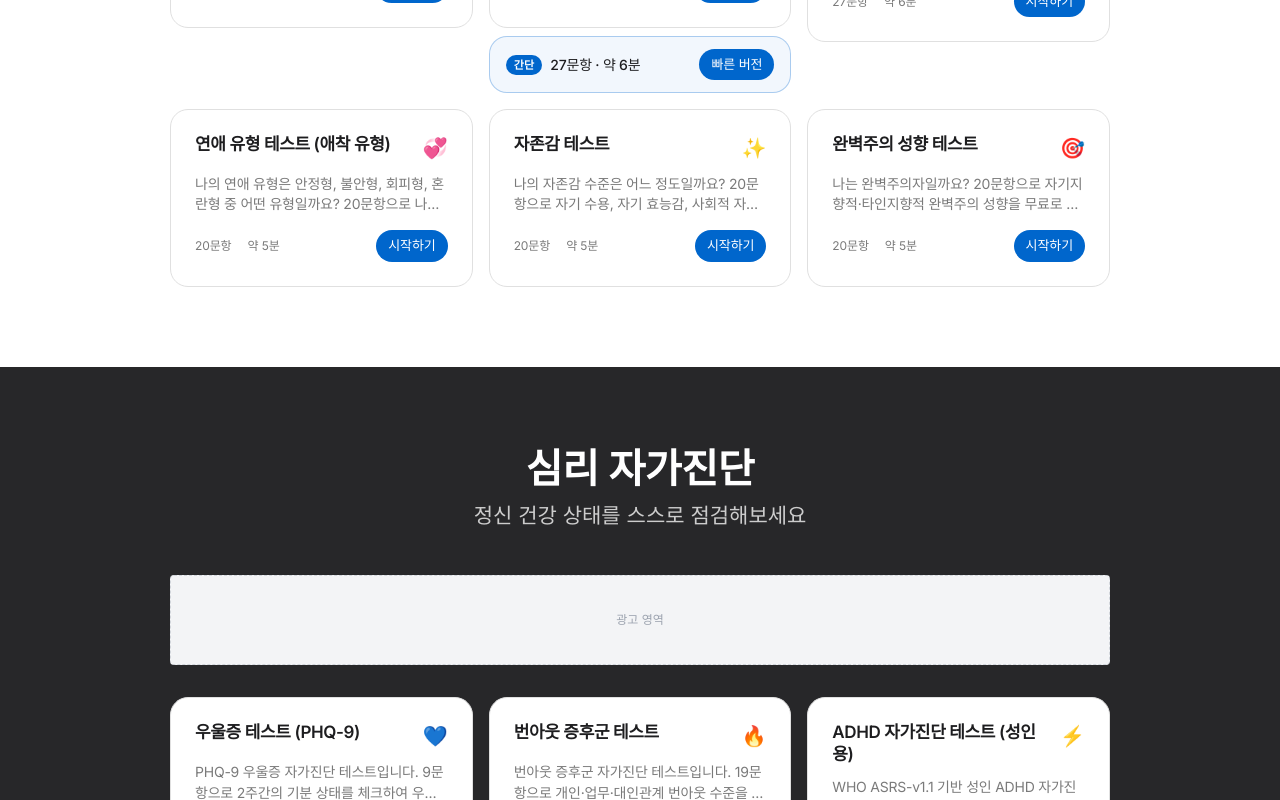
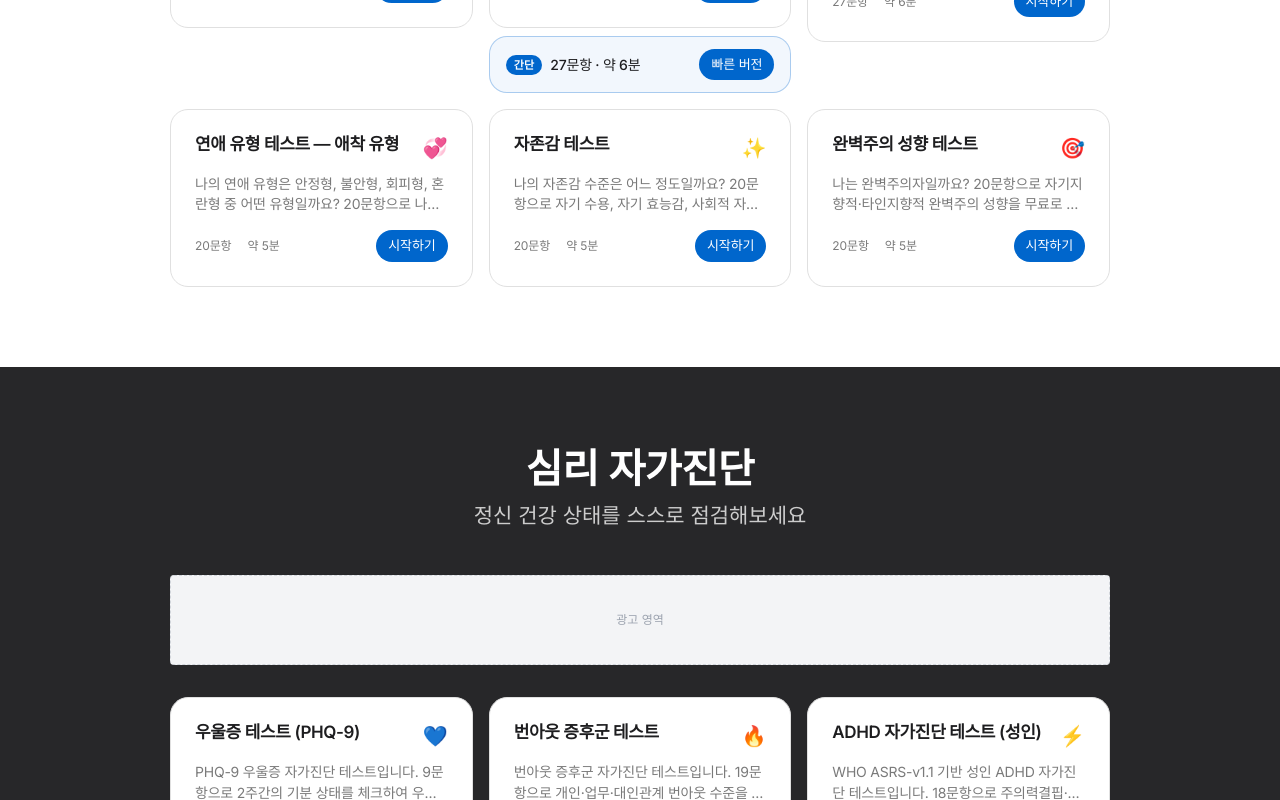
Before and after one commit to brianpage2/taro, a Next.js app: page / in a window 1280 px wide. Shown: the part 1020-1820 px from the top of the page. Built offline with nearby package versions, Linux system fonts and the light colour scheme; no server answers.

Commit message:
SEO: title/description 길이 최적화 (60자 이내)

```diff
--- a/data/index.ts
+++ b/data/index.ts
@@ -5,7 +5,7 @@ export const TEST_REGISTRY: TestMeta[] = [
     slug: 'mbti',
     title: 'MBTI 성격유형검사',
     shortTitle: 'MBTI',
-    description: 'MBTI 성격유형검사로 나의 성격 유형을 무료로 알아보세요. 60문항으로 16가지 성격 유형 중 나의 유형을 확인할 수 있습니다.',
+    description: 'MBTI 성격유형검사로 나의 성격 유형을 무료로 알아보세요. 60문항으로 16가지 성격 유형을 확인하세요.',
     keywords: ['MBTI 테스트', 'MBTI 성격유형', 'MBTI 무료', '성격유형검사'],
     category: '성격',
     questionCount: 60,
@@ -43,7 +43,7 @@ export const TEST_REGISTRY: TestMeta[] = [
   },
   {
     slug: 'adhd',
-    title: 'ADHD 자가진단 테스트 (성인용)',
+    title: 'ADHD 자가진단 테스트 (성인)',
     shortTitle: 'ADHD',
     description: 'WHO ASRS-v1.1 기반 성인 ADHD 자가진단 테스트입니다. 18문항으로 주의력결핍·과잉행동장애 증상을 무료로 확인하세요.',
     keywords: ['ADHD 자가진단', 'ADHD 테스트', '성인 ADHD', 'ADHD 증상 체크'],
@@ -177,7 +177,7 @@ export const TEST_REGISTRY: TestMeta[] = [
   },
   {
     slug: 'attachment',
-    title: '연애 유형 테스트 (애착 유형)',
+    title: '연애 유형 테스트 — 애착 유형',
     shortTitle: '연애 유형',
     description: '나의 연애 유형은 안정형, 불안형, 회피형, 혼란형 중 어떤 유형일까요? 20문항으로 나의 애착 유형을 무료로 알아보세요.',
     keywords: ['연애 유형 테스트', '애착 유형 테스트', '연애 스타일 테스트', '불안형 회피형', '안정형 애착'],
```
